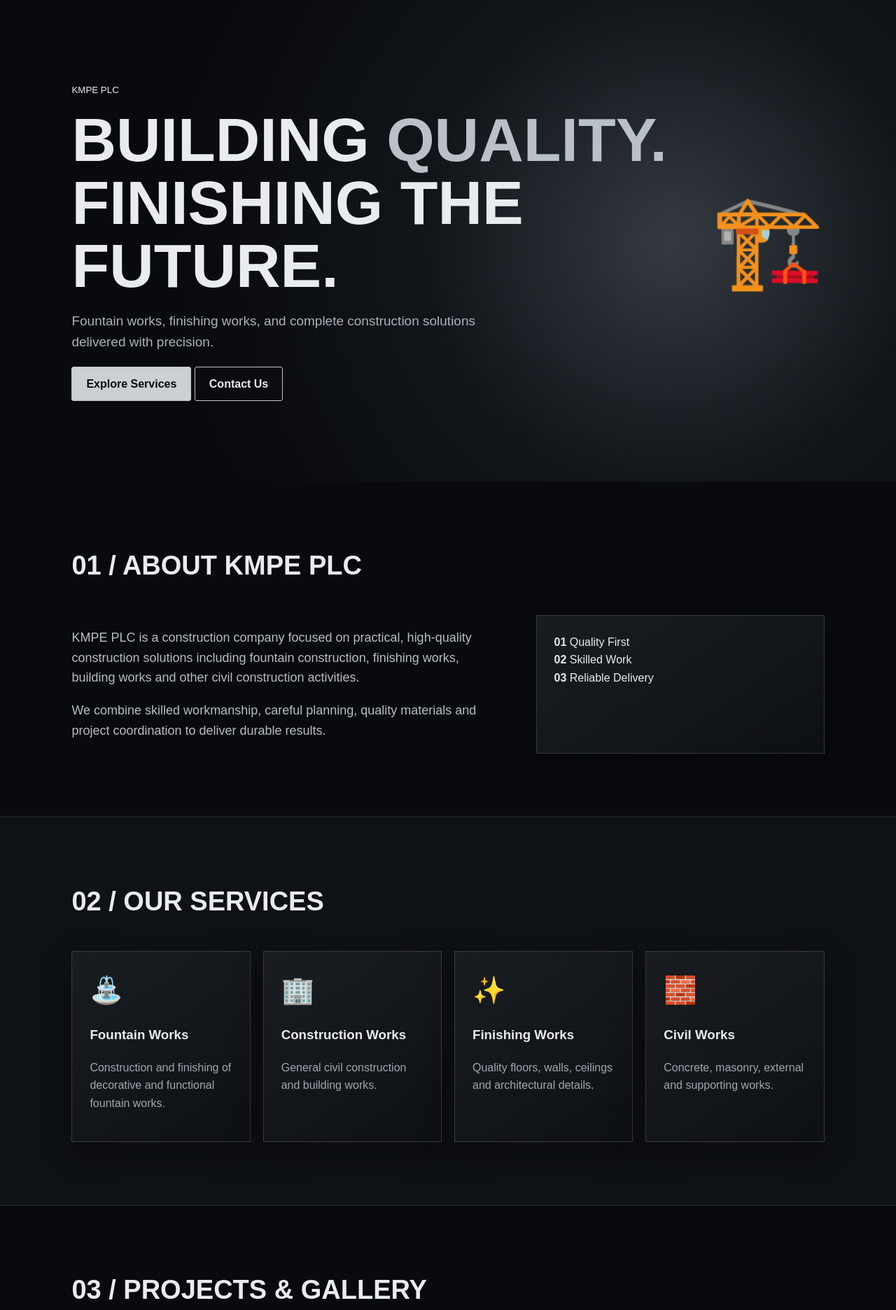
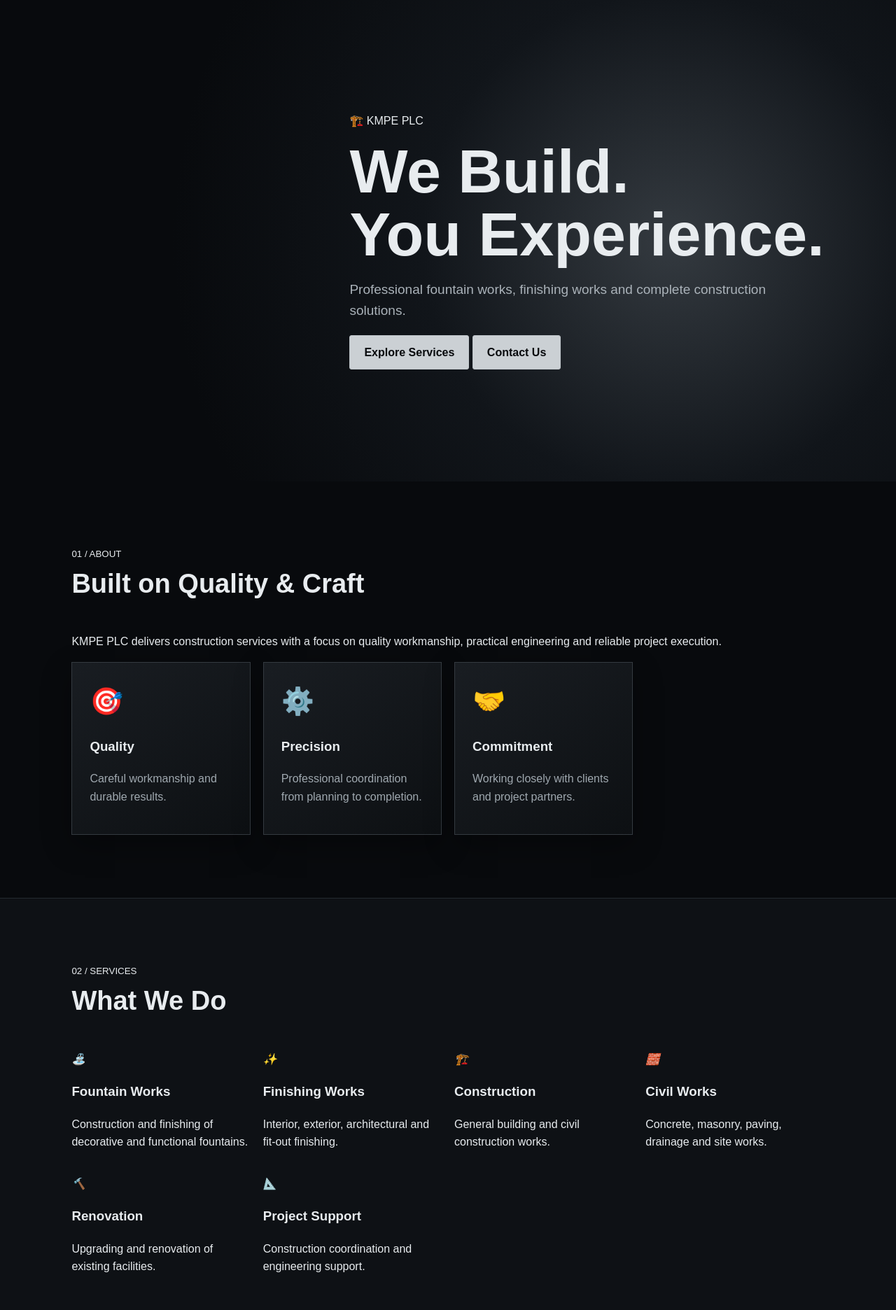
Before and after one commit to Nahommillion/KMPE-PLC, a Flask app: template templates/index.html in a window 1280 px wide. Shown: the part 77-1949 px from the top of the page at 70% size. Run offline with Flask 3, Linux system fonts and the light colour scheme; the template is opened without the code that fills it, so the values that code supplies are empty.

Commit message:
Update index.html

```diff
--- a/templates/index.html
+++ b/templates/index.html
@@ -1,8 +1,482 @@
-{% extends "base.html" %}{% block title %}KMPE PLC | Construction{% endblock %}{% block content %}
-<section id="home" class="hero"><div><small>KMPE PLC</small><h1>BUILDING <b>QUALITY.</b><br>FINISHING THE FUTURE.</h1><p>Fountain works, finishing works, and complete construction solutions delivered with precision.</p><a class="btn" href="#services">Explore Services</a> <a class="btn ghost" href="#contact">Contact Us</a></div><div class="hero-icon">🏗️</div></section>
-<section id="about" class="section"><h2>01 / ABOUT KMPE PLC</h2><div class="two"><div><p>KMPE PLC is a construction company focused on practical, high-quality construction solutions including fountain construction, finishing works, building works and other civil construction activities.</p><p>We combine skilled workmanship, careful planning, quality materials and project coordination to deliver durable results.</p></div><div class="panel"><b>01</b> Quality First<br><b>02</b> Skilled Work<br><b>03</b> Reliable Delivery</div></div></section>
-<section id="services" class="section dark"><h2>02 / OUR SERVICES</h2><div class="grid">{% for x in [('⛲','Fountain Works','Construction and finishing of decorative and functional fountain works.'),('🏢','Construction Works','General civil construction and building works.'),('✨','Finishing Works','Quality floors, walls, ceilings and architectural details.'),('🧱','Civil Works','Concrete, masonry, external and supporting works.')] %}<article class="card"><i>{{x[0]}}</i><h3>{{x[1]}}</h3><p>{{x[2]}}</p></article>{% endfor %}</div></section>
-<section id="projects" class="section"><h2>03 / PROJECTS & GALLERY</h2><div class="gallery">{% for x in projects %}<article class="card">{% if x.image %}<img src="{{url_for('uploads',filename=x.image)}}">{% else %}<div class="placeholder">🏗️</div>{% endif %}<h3>{{x.title}}</h3><p>{{x.description}}</p></article>{% else %}<div class="empty">Projects and gallery images will appear here.</div>{% endfor %}</div></section>
-<section id="news" class="section dark"><h2>04 / LATEST NEWS</h2><div class="gallery">{% for x in news %}<article class="card">{% if x.image %}<img src="{{url_for('uploads',filename=x.image)}}">{% endif %}<small>{{x.created_at[:10]}}</small><h3>{{x.title}}</h3><p>{{x.content}}</p></article>{% else %}<div class="empty">Company news and announcements will appear here.</div>{% endfor %}</div></section>
-<section id="careers" class="section"><h2>05 / VACANCIES & CAREERS</h2>{% for x in vacancies %}<article class="panel vacancy"><h3>{{x.title}}</h3><p>{{x.description}}</p><small>Deadline: {{x.deadline or 'Open'}}</small></article>{% else %}<div class="empty">Open positions will be posted here.</div>{% endfor %}</section>
-<section id="contact" class="section contact"><h2>06 / CONTACT US</h2><div class="two"><div><h3>Let's build something strong.</h3><p>Send us your project requirements and our team can get in touch.</p><p>📍 Ethiopia</p><p>📞 Contact KMPE PLC</p><p>✉️ info@kmpeplc.com</p></div><form method="post" action="/contact"><input name="name" placeholder="Your name" required><input name="email" type="email" placeholder="Email"><input name="phone" placeholder="Phone"><textarea name="message" rows="6" placeholder="Your message" required></textarea><button class="btn">Send Message</button></form></div></section>{% endblock %}
+{% extends "base.html" %}
+
+{% block title %}
+KMPE PLC | Construction & Engineering
+{% endblock %}
+
+
+{% block content %}
+
+
+<section id="home" class="hero">
+
+    <div class="orb orb1"></div>
+    <div class="orb orb2"></div>
+
+    <div class="hero-inner">
+
+        <div class="tag">
+            🏗️ KMPE PLC
+        </div>
+
+        <h1>
+
+            We Build.
+
+            <br>
+
+            <span>
+                You Experience.
+            </span>
+
+        </h1>
+
+        <p>
+            Professional fountain works,
+            finishing works and complete
+            construction solutions.
+        </p>
+
+        <div class="actions">
+
+            <a
+                class="btn light"
+                href="#services"
+            >
+                Explore Services
+            </a>
+
+            <a
+                class="btn"
+                href="#contact"
+            >
+                Contact Us
+            </a>
+
+        </div>
+
+    </div>
+
+</section>
+
+
+
+<section id="about" class="section">
+
+    <div class="heading">
+
+        <small>
+            01 / ABOUT
+        </small>
+
+        <h2>
+            Built on Quality & Craft
+        </h2>
+
+    </div>
+
+
+    <p class="intro">
+
+        KMPE PLC delivers construction
+        services with a focus on quality
+        workmanship, practical engineering
+        and reliable project execution.
+
+    </p>
+
+
+    <div class="grid three">
+
+
+        <div class="card">
+
+            <i>🎯</i>
+
+            <h3>
+                Quality
+            </h3>
+
+            <p>
+                Careful workmanship and
+                durable results.
+            </p>
+
+        </div>
+
+
+        <div class="card">
+
+            <i>⚙️</i>
+
+            <h3>
+                Precision
+            </h3>
+
+            <p>
+                Professional coordination
+                from planning to completion.
+            </p>
+
+        </div>
+
+
+        <div class="card">
+
+            <i>🤝</i>
+
+            <h3>
+                Commitment
+            </h3>
+
+            <p>
+                Working closely with clients
+                and project partners.
+            </p>
+
+        </div>
+
+
+    </div>
+
+</section>
+
+
+
+<section id="services" class="section dark">
+
+    <div class="heading">
+
+        <small>
+            02 / SERVICES
+        </small>
+
+        <h2>
+            What We Do
+        </h2>
+
+    </div>
+
+
+    <div class="grid three">
+
+
+        <div class="service">
+
+            <i>⛲</i>
+
+            <h3>
+                Fountain Works
+            </h3>
+
+            <p>
+                Construction and finishing
+                of decorative and functional fountains.
+            </p>
+
+        </div>
+
+
+        <div class="service">
+
+            <i>✨</i>
+
+            <h3>
+                Finishing Works
+            </h3>
+
+            <p>
+                Interior, exterior,
+                architectural and fit-out finishing.
+            </p>
+
+        </div>
+
+
+        <div class="service">
+
+            <i>🏗️</i>
+
+            <h3>
+                Construction
+            </h3>
+
+            <p>
+                General building and
+                civil construction works.
+            </p>
+
+        </div>
+
+
+        <div class="service">
+
+            <i>🧱</i>
+
+            <h3>
+                Civil Works
+            </h3>
+
+            <p>
+                Concrete, masonry, paving,
+                drainage and site works.
+            </p>
+
+        </div>
+
+
+        <div class="service">
+
+            <i>🔨</i>
+
+            <h3>
+                Renovation
+            </h3>
+
+            <p>
+                Upgrading and renovation
+                of existing facilities.
+            </p>
+
+        </div>
+
+
+        <div class="service">
+
+            <i>📐</i>
+
+            <h3>
+                Project Support
+            </h3>
+
+            <p>
+                Construction coordination
+                and engineering support.
+            </p>
+
+        </div>
+
+
+    </div>
+
+</section>
+
+
+
+<section id="projects" class="section">
+
+    <div class="heading">
+
+        <small>
+            03 / PROJECTS
+        </small>
+
+        <h2>
+            Our Projects
+        </h2>
+
+    </div>
+
+
+    <div class="grid three">
+
+
+        {% for p in projects %}
+
+        <article class="project">
+
+            <div class="visual">
+                🏗️
+            </div>
+
+            <div class="pad">
+
+                <h3>
+                    {{ p.title }}
+                </h3>
+
+                <p>
+                    {{ p.description }}
+                </p>
+
+            </div>
+
+        </article>
+
+        {% endfor %}
+
+
+    </div>
+
+</section>
+
+
+
+<section id="news" class="section dark">
+
+    <div class="heading">
+
+        <small>
+            04 / NEWS
+        </small>
+
+        <h2>
+            Latest News
+        </h2>
+
+    </div>
+
+
+    <div class="grid three">
+
+
+        {% for n in news %}
+
+        <article class="card">
+
+            <i>
+                📰
+            </i>
+
+            <h3>
+                {{ n.title }}
+            </h3>
+
+            <p>
+                {{ n.content }}
+            </p>
+
+        </article>
+
+        {% endfor %}
+
+
+    </div>
+
+</section>
+
+
+
+<section id="careers" class="section">
+
+    <div class="heading">
+
+        <small>
+            05 / CAREERS
+        </small>
+
+        <h2>
+            Vacancies
+        </h2>
+
+    </div>
+
+
+    {% if vacancies %}
+
+    <div class="grid three">
+
+        {% for v in vacancies %}
+
+        <article class="card">
+
+            <i>
+                👷
+            </i>
+
+            <h3>
+                {{ v.title }}
+            </h3>
+
+            <p>
+                {{ v.description }}
+            </p>
+
+        </article>
+
+        {% endfor %}
+
+    </div>
+
+    {% else %}
+
+    <p class="intro">
+        No vacancies are currently posted.
+    </p>
+
+    {% endif %}
+
+</section>
+
+
+
+<section id="contact" class="section contact">
+
+    <div class="heading">
+
+        <small>
+            06 / CONTACT
+        </small>
+
+        <h2>
+            Let's Build Together
+        </h2>
+
+    </div>
+
+
+    <div class="contact-grid">
+
+
+        <div>
+
+            <i>📍</i>
+
+            <h3>
+                KMPE PLC
+            </h3>
+
+            <p>
+                Construction & Engineering Services
+            </p>
+
+        </div>
+
+
+        <div>
+
+            <i>📞</i>
+
+            <h3>
+                Contact
+            </h3>
+
+            <p>
+                Contact the KMPE PLC office
+                for project inquiries.
+            </p>
+
+        </div>
+
+
+        <div>
+
+            <i>✉️</i>
+
+            <h3>
+                Email
+            </h3>
+
+            <p>
+                info@kmpeplc.com
+            </p>
+
+        </div>
+
+
+    </div>
+
+</section>
+
+
+{% endblock %}
```
